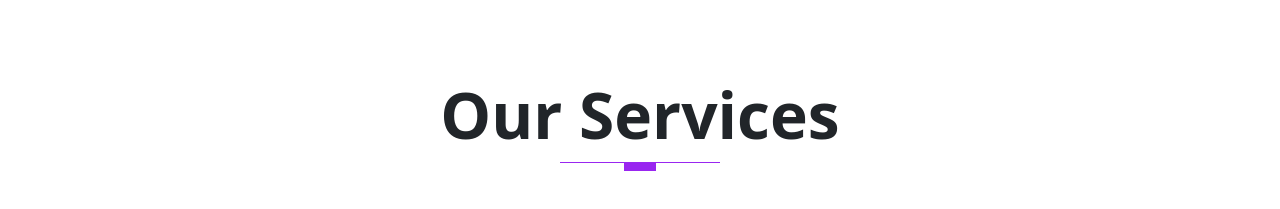
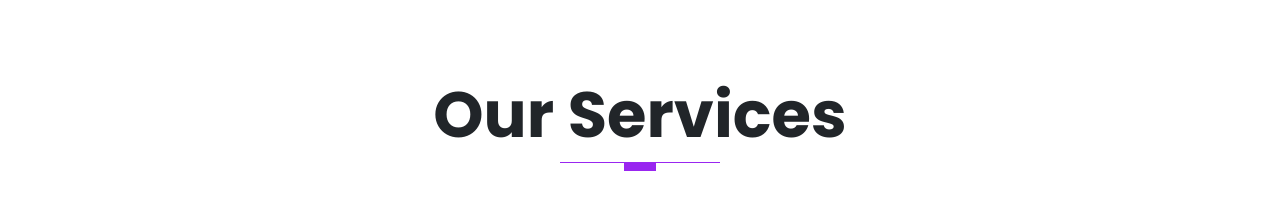
Before and after one commit to jaymart-latigay/portfolio-website-project, a website: page index.html in a window 1280 px wide. Shown: the part 1141-1350 px from the top of the page. Drawn offline with nearby package versions, Linux system fonts and the light colour scheme.

Commit message:
chore: changed font to poppins

```diff
--- a/scss/components/_typography.scss
+++ b/scss/components/_typography.scss
@@ -44,3 +44,8 @@
   margin-bottom: 1rem;
   background-color: $primary;
 }
+
+//DISPLAY 3
+.display-3 {
+  font-family: "Poppins", sans-serif;
+}
```
Also changed, not shown: assets/css/style.css, 1 other file.
